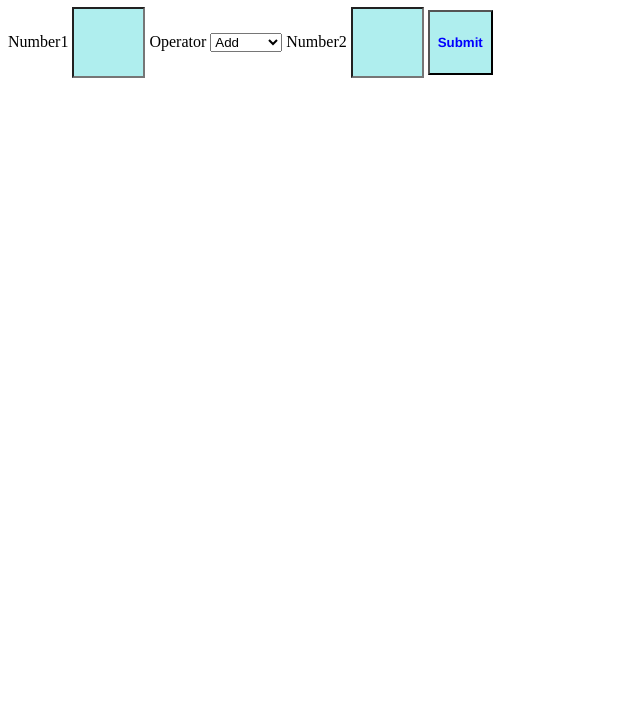
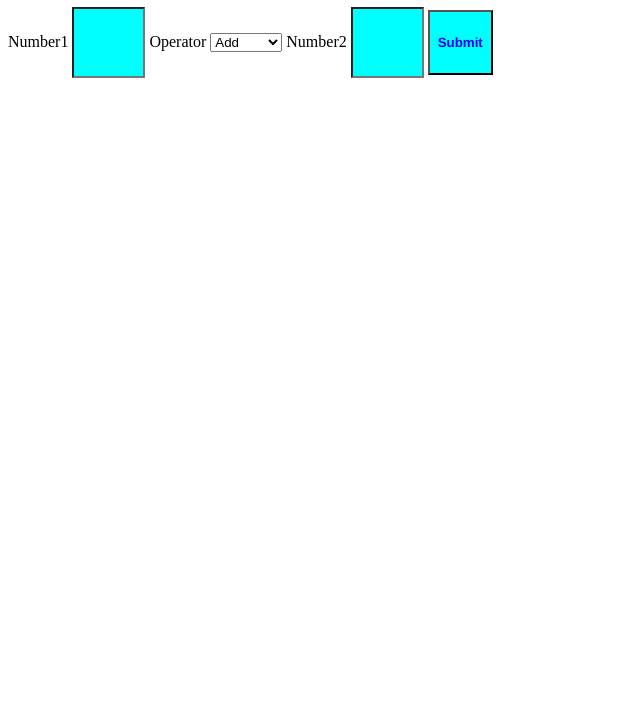
Before and after one commit to grimmi5894/original-web-calculator, a plain HTML site: page index.html in a window 1280 px wide. Shown: the part 73-800 px from the top of the page, without its empty margins (0-640 px from the left). Drawn offline with Linux system fonts and the light colour scheme.

Commit message:
second commit to fix push issue on github

```diff
--- a/styles.css
+++ b/styles.css
@@ -6,7 +6,7 @@ h1 {
 }
 
 input {
-    background-color: paleturquoise;
+    background-color: aqua;
     color: blue;
     height: 65px;
     width: 65px;
```
